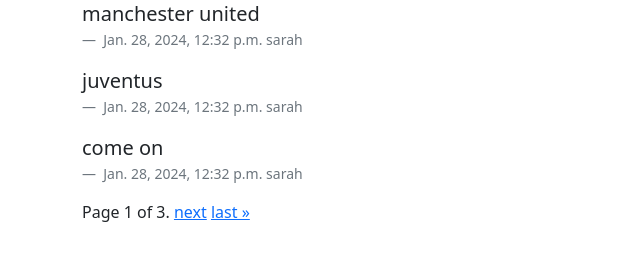
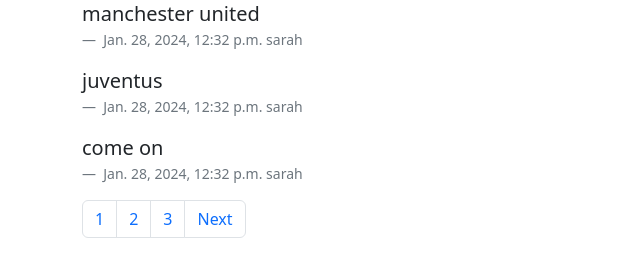
Before and after one commit to abdalla-diaai/network, a Django app: page /allposts in a window 1280 px wide. Shown: the part 612-866 px from the top of the page, without its empty margins (0-640 px from the left). Before the commit the page ends 834 px from the top, so only its background shows below. Run offline with Django 3.2, Linux system fonts and the light colour scheme; a user stored in the database is signed in; data comes from the database, SQL or seed files in the repository; both versions use the stored data as it was after the commit.

Commit message:
finished pagination.

```diff
--- a/network/templates/network/posts.html
+++ b/network/templates/network/posts.html
@@ -12,23 +12,27 @@
     {{ post.user}}
 </figcaption>
 {% endfor %}
-<div class="pagination">
-    <span class="step-links">
+
+<nav aria-label="Page navigation example">
+    <ul class="pagination">
         {% if page_obj.has_previous %}
-        <a href="?page=1">&laquo; first</a>
-        <a href="?page={{ page_obj.previous_page_number }}">previous</a>
+        <li class="page-item"><a class="page-link" href="?page={{ page_obj.previous_page_number }}">Previous</a></li>
+
+        {% endif %}
+        {% for page_number in paginator.page_range %}
+        {% if page.obj.number == page_number %}
+        <li class="page-item"><a class="page-link" href="">{{ page_number }}</a></li>
+        {% else %}
+        <li class="page-item"><a class="page-link" href="?page={{ page_number }}">{{ page_number }}</a></li>
+        {% endif %}
+        {% endfor %}
+        {% if page_obj.has_next %}
+        <li class="page-item"><a class="page-link" href="?page={{ page_obj.next_page_number }}">Next</a></li>
         {% endif %}
 
-        <span class="current">
-            Page {{ page_obj.number }} of {{ page_obj.paginator.num_pages }}.
-        </span>
+    </ul>
+</nav>
 
-        {% if page_obj.has_next %}
-        <a href="?page={{ page_obj.next_page_number }}">next</a>
-        <a href="?page={{ page_obj.paginator.num_pages }}">last &raquo;</a>
-        {% endif %}
-    </span>
-</div>
 {% endif %}
 
 {% endblock %}
--- a/network/views.py
+++ b/network/views.py
@@ -96,14 +96,14 @@
 @login_required
 def allposts(request):
     posts = Post.objects.order_by("-created_at")
-    paginator = Paginator(posts, 10)  # Show 25 contacts per page.
-
+    paginator = Paginator(posts, 10)
     page_number = request.GET.get("page")
     page_obj = paginator.get_page(page_number)
     return render(
         request,
         "network/posts.html",
-        {"page_obj": page_obj}
+        {"page_obj": page_obj,
+         "paginator": paginator}
     )
 
 
```
Also changed, not shown: db.sqlite3.
